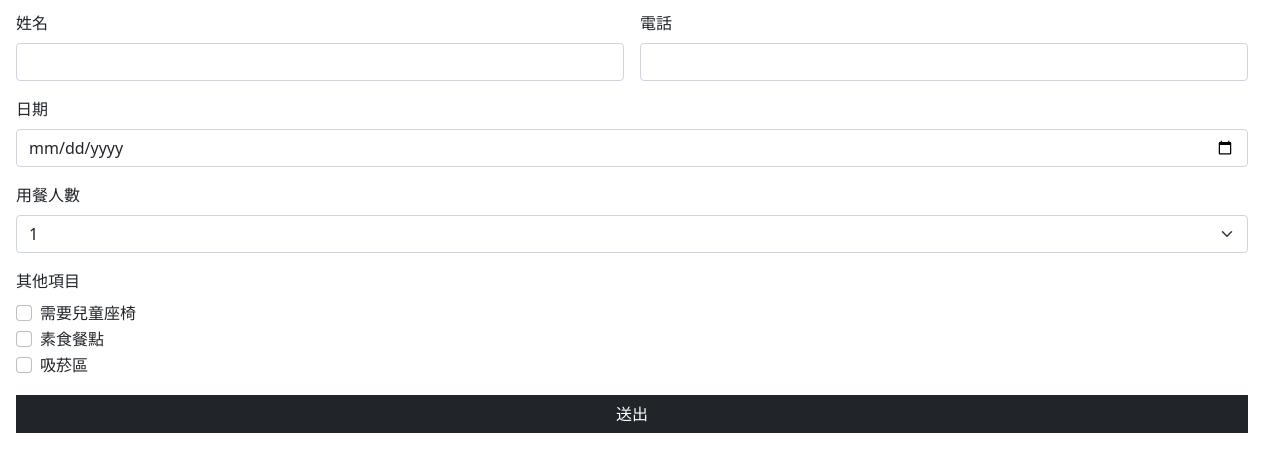
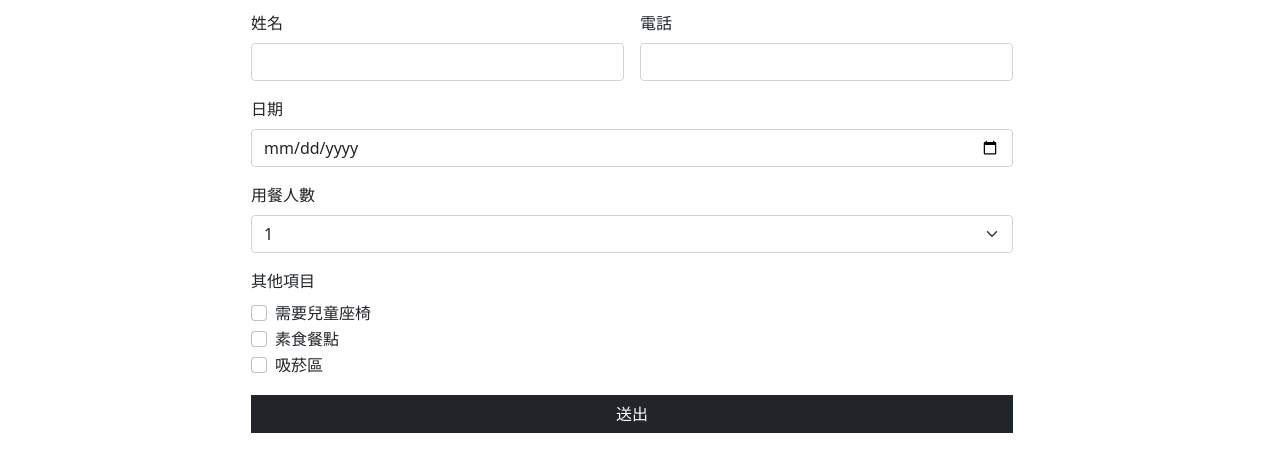
Before and after one commit to Coco35532442/escape-googleForm, a plain HTML site: page index.html in a window 1280 px wide. Shown: the part 69-540 px from the top of the page. Drawn offline with nearby package versions, Linux system fonts and the light colour scheme.

Commit message:
設定max-width

```diff
--- a/index.html
+++ b/index.html
@@ -8,6 +8,7 @@
     <title>六角西餐聽預約</title>
 </head>
 <body>
+  <div class="container" style="max-width: 834px;">
     <h1 class="text-center my-3">六角西餐聽</h1>
     <form class="container-fluid row g-3" action="https://docs.google.com/forms/u/0/d/e/1FAIpQLSfiF60U7ap9tLu9is1XV0teOYs8MxaHZJTxoekIsFI8vcokiQ/formResponse">
         <div class="col-md-6">
@@ -62,6 +63,6 @@
           <button type="submit" class="btn btn-dark w-100 rounded-0">送出</button>
         </div>
       </form>
-
+  </div>
 </body>
 </html>
```
